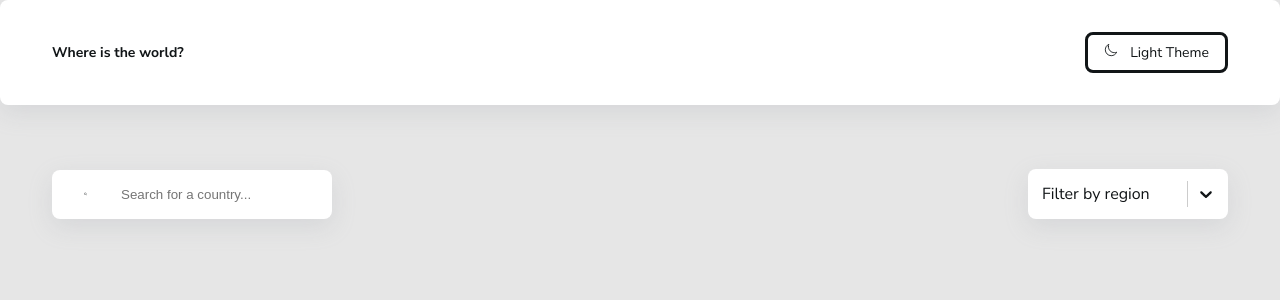
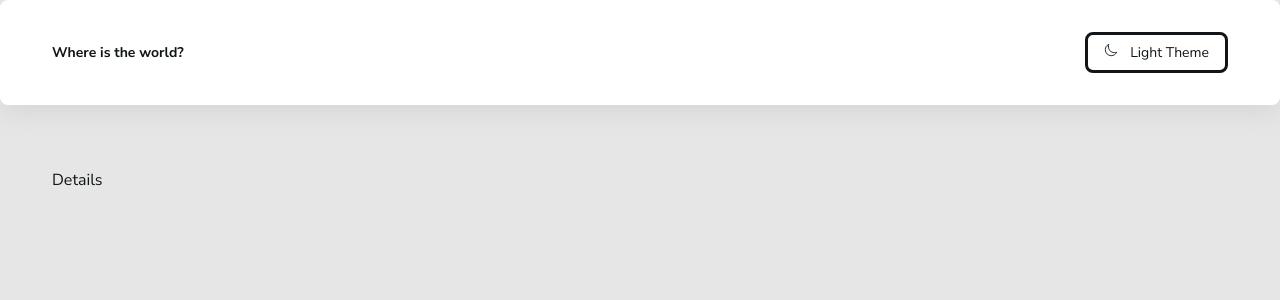
Before and after one commit to litvnvdev/countries-flags-react-app, a React (Create React App) app: page /country in a window 1280 px wide. Shown: the top 300 px of the page. Built offline with nearby package versions, Linux system fonts and the light colour scheme; no server answers.

Commit message:
Add pages and routing to app

```diff
--- a/src/App.js
+++ b/src/App.js
@@ -1,48 +1,22 @@
-import axios from 'axios';
-import { useState, useEffect } from 'react';
+import { Routes, Route, useMatch } from 'react-router-dom';
 
-import { ALL_COUNTRIES } from './config.js';
-import Controls from './components/Controls';
 import Header from './components/Header';
 import Main from './components/Main';
-import ListCountries from './components/ListCountries.jsx';
-import Card from './components/Card.jsx';
+
+import HomePage from './pages/HomePage';
+import NotFound from './pages/NotFound';
+import Details from './pages/Details';
 
 function App() {
-  const [countries, setCountries] = useState([]);
-
-  useEffect(() => {
-    axios.get(ALL_COUNTRIES).then(({ data }) => setCountries(data));
-  }, []);
-
   return (
     <>
       <Header />
       <Main>
-        <Controls />
-        <ListCountries>
-          {countries.map((country) => {
-            const countryInfo = {
-              img: country.flags.png,
-              name: country.name,
-              info: [
-                {
-                  title: 'Population',
-                  description: country.population.toLocaleString(),
-                },
-                {
-                  title: 'Region',
-                  description: country.region,
-                },
-                {
-                  title: 'Capital',
-                  description: country.capital,
-                },
-              ],
-            };
-            return <Card key={country.name} {...countryInfo} />;
-          })}
-        </ListCountries>
+        <Routes>
+          <Route path="/" element={<HomePage />} />
+          <Route path="/country/*" element={<Details />} />
+          <Route element={<NotFound />} />
+        </Routes>
       </Main>
     </>
   );
--- a/src/index.js
+++ b/src/index.js
@@ -1,11 +1,13 @@
 import React from 'react';
 import ReactDOM from 'react-dom/client';
+import { BrowserRouter } from 'react-router-dom';
+
 import './index.css';
 import App from './App';
 
 const root = ReactDOM.createRoot(document.getElementById('root'));
 root.render(
-  <React.StrictMode>
+  <BrowserRouter>
     <App />
-  </React.StrictMode>,
+  </BrowserRouter>,
 );
--- /dev/null
+++ b/src/pages/Details.jsx
@@ -0,0 +1,7 @@
+import React from 'react';
+
+const Details = () => {
+  return <div>Details</div>;
+};
+
+export default Details;
--- /dev/null
+++ b/src/pages/HomePage.jsx
@@ -0,0 +1,55 @@
+import React from 'react';
+import axios from 'axios';
+import { useState, useEffect } from 'react';
+import { useNavigate } from 'react-router-dom';
+
+import { ALL_COUNTRIES } from '../config.js';
+import Controls from '../components/Controls';
+import ListCountries from '../components/ListCountries';
+import Card from '../components/Card';
+
+const HomePage = () => {
+  const [countries, setCountries] = useState([]);
+
+  useEffect(() => {
+    axios.get(ALL_COUNTRIES).then(({ data }) => setCountries(data));
+  }, []);
+
+  const navigate = useNavigate();
+  return (
+    <>
+      <Controls />
+      <ListCountries>
+        {countries.map((country) => {
+          const countryInfo = {
+            img: country.flags.png,
+            name: country.name,
+            info: [
+              {
+                title: 'Population',
+                description: country.population.toLocaleString(),
+              },
+              {
+                title: 'Region',
+                description: country.region,
+              },
+              {
+                title: 'Capital',
+                description: country.capital,
+              },
+            ],
+          };
+          return (
+            <Card
+              key={country.name}
+              onClick={() => navigate(`/country/${country.name}`)}
+              {...countryInfo}
+            />
+          );
+        })}
+      </ListCountries>
+    </>
+  );
+};
+
+export default HomePage;
--- /dev/null
+++ b/src/pages/NotFound.jsx
@@ -0,0 +1,7 @@
+import React from 'react';
+
+const NotFound = () => {
+  return <div>Sorry, but this page doesn't exist </div>;
+};
+
+export default NotFound;
```
